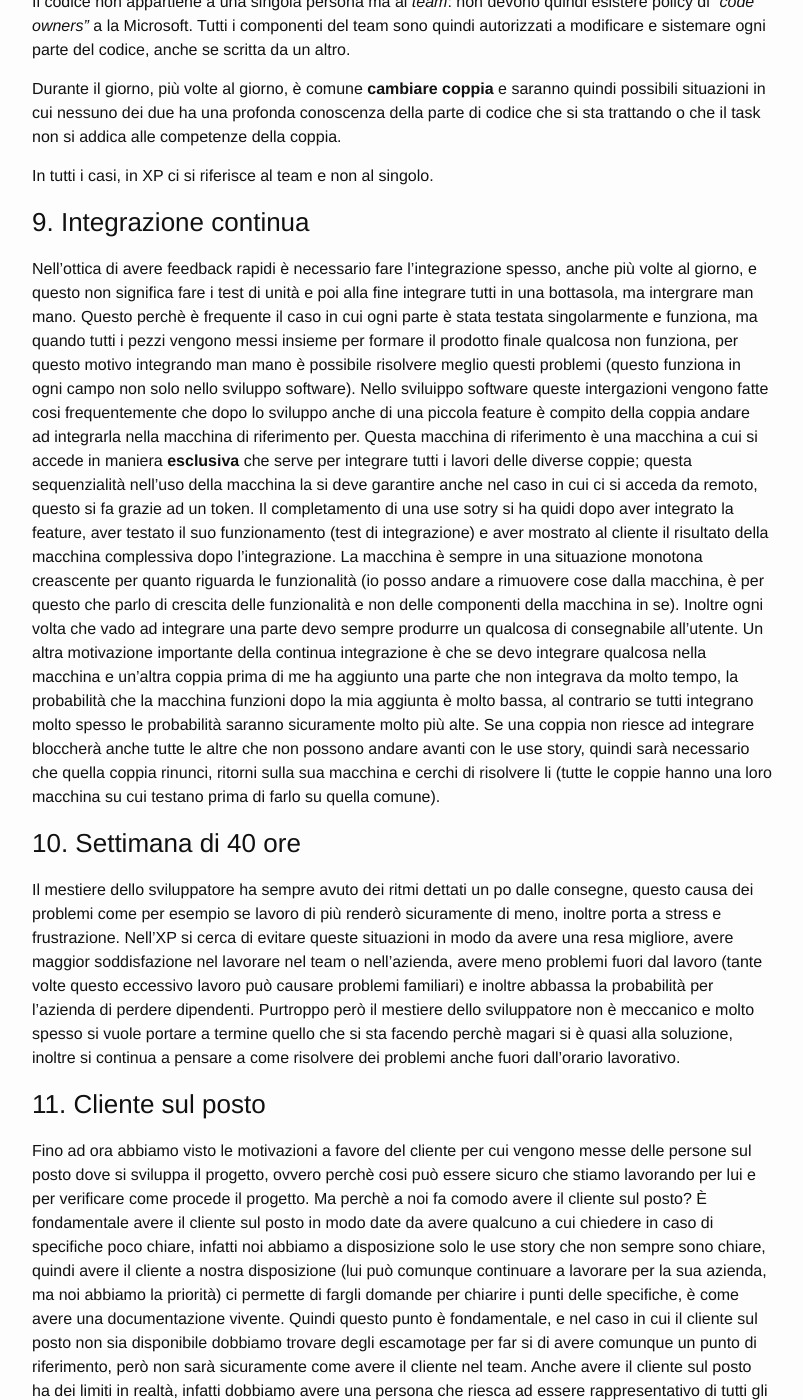
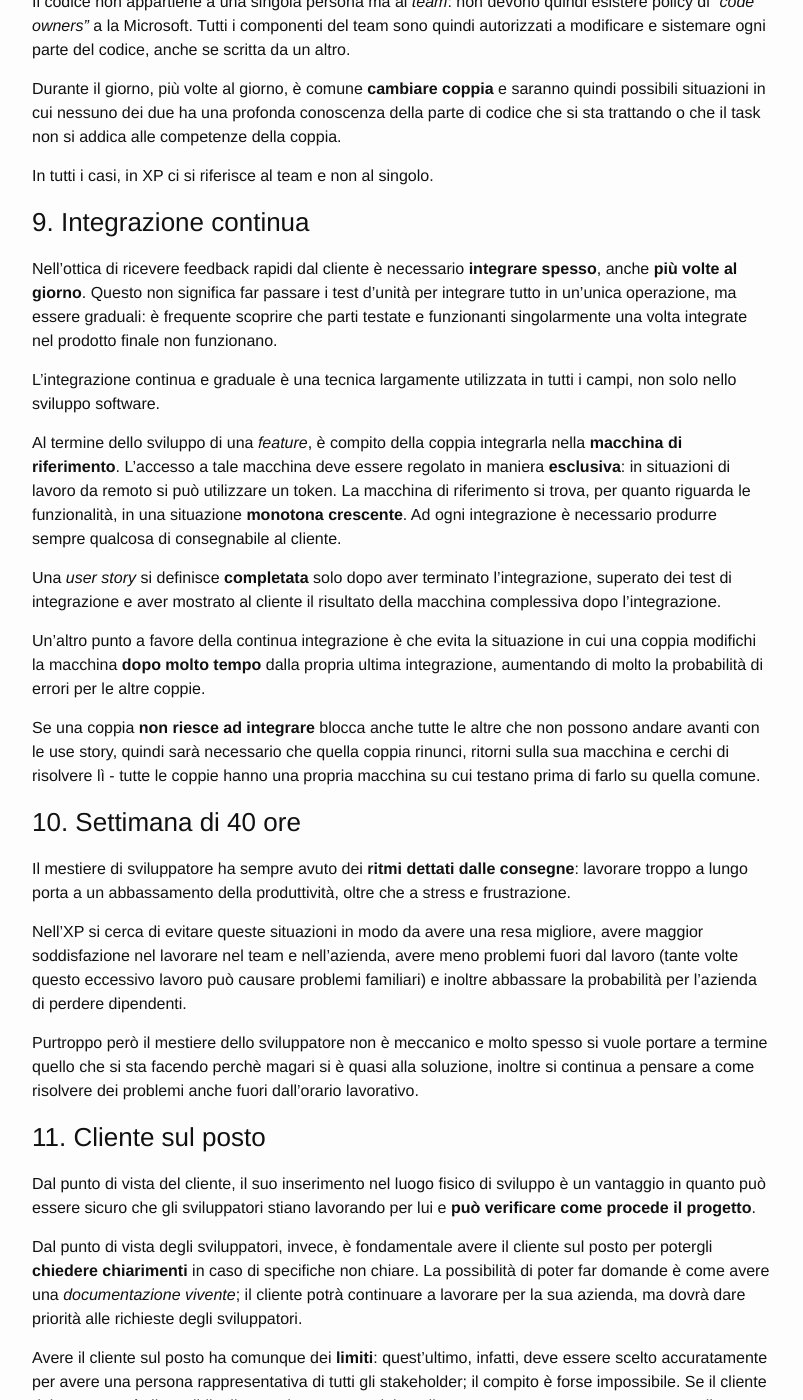
Before and after one commit to MarcoBuster/sweng, a Jekyll site: the page built from _posts/2022-10-10-extreme-programming.md, in a window 1280 px wide and 1400 px high, scrolled down 13194 px. Shown: the whole window, without its empty margins (238-1041 px from the left). Built offline with Jekyll 4.4.1, drawn with Linux system fonts in a browser that asks for light colours; the table of contents is made by our own code; some of the changed text lies outside the part shown.

Commit message:
Refactor and integrate techniques 9-13

```diff
--- a/_posts/2022-10-10-extreme-programming.md
+++ b/_posts/2022-10-10-extreme-programming.md
@@ -352,33 +352,61 @@
 In tutti i casi, in XP ci si riferisce al team e non al singolo.
 
 ### 9. Integrazione continua
-Nell'ottica di avere feedback rapidi è necessario fare l'integrazione spesso, anche più volte al giorno, e questo non significa fare i test di unità e poi alla fine integrare tutti in una bottasola, ma intergrare man mano. Questo perchè è frequente il caso in cui ogni parte è stata testata singolarmente e funziona, ma quando tutti i pezzi vengono messi insieme per formare il prodotto finale qualcosa non funziona, per questo motivo integrando man mano è possibile risolvere meglio questi problemi (questo funziona in ogni campo non solo nello sviluppo software).
-Nello sviluippo software queste intergazioni vengono fatte cosi frequentemente che dopo lo sviluppo anche di una piccola feature è compito della coppia andare ad integrarla nella macchina di riferimento per. Questa macchina di riferimento è una macchina a cui si accede in maniera __esclusiva__ che serve per integrare tutti i lavori delle diverse coppie; questa sequenzialità nell'uso della macchina la si deve garantire anche nel caso in cui ci si acceda da remoto, questo si fa grazie ad un token.
-Il completamento di una use sotry si ha quidi dopo aver integrato la feature, aver testato il suo funzionamento (test di integrazione) e aver mostrato al cliente il risultato della macchina complessiva dopo l'integrazione.
-La macchina è sempre in una situazione monotona creascente per quanto riguarda le funzionalità (io posso andare a rimuovere cose dalla macchina, è per questo che parlo di crescita delle funzionalità e non delle componenti della macchina in se). Inoltre ogni volta che vado ad integrare una parte devo sempre produrre un qualcosa di consegnabile all'utente.
-Un altra motivazione importante della continua integrazione è che se devo integrare qualcosa nella macchina e un'altra coppia prima di me ha aggiunto una parte che non integrava da molto tempo, la probabilità che la macchina funzioni dopo la mia aggiunta è molto bassa, al contrario se tutti integrano molto spesso le probabilità saranno sicuramente molto più alte. Se una coppia non riesce ad integrare bloccherà anche tutte le altre che non possono andare avanti con le use story, quindi sarà necessario che quella coppia rinunci, ritorni sulla sua macchina e cerchi di risolvere li (tutte le coppie hanno una loro macchina su cui testano prima di farlo su quella comune).
+Nell'ottica di ricevere feedback rapidi dal cliente è necessario __integrare spesso__, anche __più volte al giorno__.
+Questo non significa far passare i test d'unità per integrare tutto in un'unica operazione, ma essere graduali: è frequente scoprire che parti testate e funzionanti singolarmente una volta integrate nel prodotto finale non funzionano.
+
+L'integrazione continua e graduale è una tecnica largamente utilizzata in tutti i campi, non solo nello sviluppo software.
+
+Al termine dello sviluppo di una _feature_, è compito della coppia integrarla nella __macchina di riferimento__.
+L'accesso a tale macchina deve essere regolato in maniera __esclusiva__: in situazioni di lavoro da remoto si può utilizzare un token.
+La macchina di riferimento si trova, per quanto riguarda le funzionalità, in una situazione __monotona crescente__.
+Ad ogni integrazione è necessario produrre sempre qualcosa di consegnabile al cliente.
+
+Una _user story_ si definisce __completata__ solo dopo aver terminato l'integrazione, superato dei test di integrazione e aver mostrato al cliente il risultato della macchina complessiva dopo l'integrazione.
+
+Un'altro punto a favore della continua integrazione è che evita la situazione in cui una coppia modifichi la macchina __dopo molto tempo__ dalla propria ultima integrazione, aumentando di molto la probabilità di errori per le altre coppie.
+
+Se una coppia __non riesce ad integrare__ blocca anche tutte le altre che non possono andare avanti con le use story, quindi sarà necessario che quella coppia rinunci, ritorni sulla sua macchina e cerchi di risolvere lì - tutte le coppie hanno una propria macchina su cui testano prima di farlo su quella comune.
 
 ### 10. Settimana di 40 ore
-Il mestiere dello sviluppatore ha sempre avuto dei ritmi dettati un po dalle consegne, questo causa dei problemi come per esempio se lavoro di più renderò sicuramente di meno, inoltre porta a stress e frustrazione. Nell'XP si cerca di evitare queste situazioni in modo da avere una resa migliore, avere maggior soddisfazione nel lavorare nel team o nell'azienda, avere meno problemi fuori dal lavoro (tante volte questo eccessivo lavoro può causare problemi familiari) e inoltre abbassa la probabilità per l'azienda di perdere dipendenti. Purtroppo però il mestiere dello sviluppatore non è meccanico e molto spesso si vuole portare a termine quello che si sta facendo perchè magari si è quasi alla soluzione, inoltre si continua a pensare a come risolvere dei problemi anche fuori dall'orario lavorativo.
+Il mestiere di sviluppatore ha sempre avuto dei __ritmi dettati dalle consegne__: lavorare troppo a lungo porta a un abbassamento della produttività, oltre che a stress e frustrazione.
+
+Nell'XP si cerca di evitare queste situazioni in modo da avere una resa migliore, avere maggior soddisfazione nel lavorare nel team e nell'azienda, avere meno problemi fuori dal lavoro (tante volte questo eccessivo lavoro può causare problemi familiari) e inoltre abbassare la probabilità per l'azienda di perdere dipendenti.
+
+Purtroppo però il mestiere dello sviluppatore non è meccanico e molto spesso si vuole portare a termine quello che si sta facendo perchè magari si è quasi alla soluzione, inoltre si continua a pensare a come risolvere dei problemi anche fuori dall'orario lavorativo.
 
 ### 11. Cliente sul posto
-Fino ad ora abbiamo visto le motivazioni a favore del cliente per cui vengono messe delle persone sul posto dove si sviluppa il progetto, ovvero perchè cosi può essere sicuro che stiamo lavorando per lui e per verificare come procede il progetto. Ma perchè a noi fa comodo avere il cliente sul posto?
-È fondamentale avere il cliente sul posto in modo date da avere qualcuno a cui chiedere in caso di specifiche poco chiare, infatti noi abbiamo a disposizione solo le use story che non sempre sono chiare, quindi avere il cliente a nostra disposizione (lui può comunque continuare a lavorare per la sua azienda, ma noi abbiamo la priorità) ci permette di fargli domande per chiarire i punti delle specifiche, è come avere una documentazione vivente.
-Quindi questo punto è fondamentale, e nel caso in cui il cliente sul posto non sia disponibile dobbiamo trovare degli escamotage per far si di avere comunque un punto di riferimento, però non sarà sicuramente come avere il cliente nel team.
-Anche avere il cliente sul posto ha dei limiti in realtà, infatti dobbiamo avere una persona che riesca ad essere rappresentativo di tutti gli stakeholders.
-Il cliente durante le iterazioni può creare delle altre storie che nell'iterazione successiva potrà inserire nel planning game, e in più è disponibile anche nel caso in cui vogliamo che faccia dei test funzionali.
+
+Dal punto di vista del cliente, il suo inserimento nel luogo fisico di sviluppo è un vantaggio in quanto può essere sicuro che gli sviluppatori stiano lavorando per lui e __può verificare come procede il progetto__.
+
+Dal punto di vista degli sviluppatori, invece, è fondamentale avere il cliente sul posto per potergli __chiedere chiarimenti__ in caso di specifiche non chiare.
+La possibilità di poter far domande è come avere una _documentazione vivente_; il cliente potrà continuare a lavorare per la sua azienda, ma dovrà dare priorità alle richieste degli sviluppatori.
+
+Avere il cliente sul posto ha comunque dei __limiti__: quest'ultimo, infatti, deve essere scelto accuratamente per avere una persona rappresentativa di tutti gli stakeholder; il compito è forse impossibile.
+Se il cliente del posto non è disponibile, il team deve trovare dei modi per poter comunque avere un _punto di riferimento_: la tecnica Scrum introduce il concetto di __product owner__, un componente interno al team che si comporta come se fosse il cliente.
+
+Il cliente durante le iterazioni può __creare altre storie__ che a partire dall'iterazione successiva potrà inserire nel planning game; è inoltre disponibile per __test funzionali__.
 
 ### 12. Standard di codifica
-È necessario avere delle regole che specificano come va scritto il codice, con delle convenzioni comuni, questo per aumentare la comunicazione anche attraverso il codice.
-Vengono utilizzati dei tool per garantire queste convenzioni in modo date da non avere membri del team che non le rispettino, oppure questi strumenti possono anche fare un'autocorrezione del codice per far si che rispetti gli standard.
-Inoltre avere uno standard di codifica aiuta:
-- il refactoring
-- la programmazione a coppie
-- le proprietà collettive
+È necessario prevedere delle regole (__convenzioni comuni__) che specificano come scrivere il codice, per aumentare la leggibilità e quindi la comunicazione attraverso il codice.
 
-### 13. Just rules
-Definiamo ora questa tredicesima regola "non canonica" che è stata aggiunta da alcuni.
-Nel caso in cui non si voglia seguire una regola deve esser fatto da tutto il team, e non solo dal singolo o dalla coppia, e poi alla fine dell'iterazione si fa un resoconto di come sono andate le cose e se nell'iterazione successiva sia il caso di reintrodurre la regola oppure no. In questo resoconto si può anche decidere di sospendere delle regole se si pensa che per il team non siano necessarie o non vadano bene, e successivamente possono essere reintrodotte. In conclusione si possono effettuare questo tipo di test per trovare il giusto equilibrio, e questa ultima regola mostra anche che l'XP non è una tecnica cosi rigida e rigorosa. Questo punto però non è condiviso da tutti e una motivazione la si può trovare nel fatto che tutti i punti sono interconnessi tra loro, e quindio non è possibile studiarli singolarmente senza considerate anche gli altri perchè non avrebbero senso in quanto hanno una forte dipendenza l'una dall'altra (non a caso nei punti sopra si può notare come si influenzino a vicenda).
+Spesso, si utilizzano degli __strumenti__ per garantire il rispetto delle convenzioni o autocorreggere il codice auutomaticamente.
+
+Avere uno standard di codifica aiuta inoltre:
+- il refactoring;
+- la programmazione a coppie;
+- la proprietà collettiva.
+
+### 13. _They're just rules_
+L'ultima regola _"non è canonica"_, in quanto è stata aggiunta successivamente da alcuni agilisti.
+
+Al termine di un'iterazione si fa un __resoconto__ e quindi decidere come comportarsi per l'iterazione successiva.
+Nel suddetto resoconto si può anche decidere di __sospendere regole__ se si pensa che non siano adatte per la situazione o per il team e successivamente possono essere reintrodotte.
+La decisione di non seguire una regola deve essere sempre fatta a livello di __team__, non dal singolo o dalla coppia.
+
+In conclusione, l'XP non è una tecnica così rigida e rigorosa: ad ogni iterazione, si possono effettuare test per trovare il giusto equilibrio.
+
+Questo punto non però è condiviso da tutti e una motivazione la si può trovare nel fatto che tutti i punti sono interconnessi tra loro, e quindio non è possibile studiarli singolarmente senza considerate anche gli altri perchè non avrebbero senso in quanto hanno una forte dipendenza l'una dall'altra; non a caso nei punti sopra si può notare come si influenzino a vicenda.
 
 ## XP e modello a cascata
 Non è un raggruppanmento oggettivo in quanto i diversi punti hanno tante sfaccetature, però un possibile raggruppamento potrebbe essere:
```
